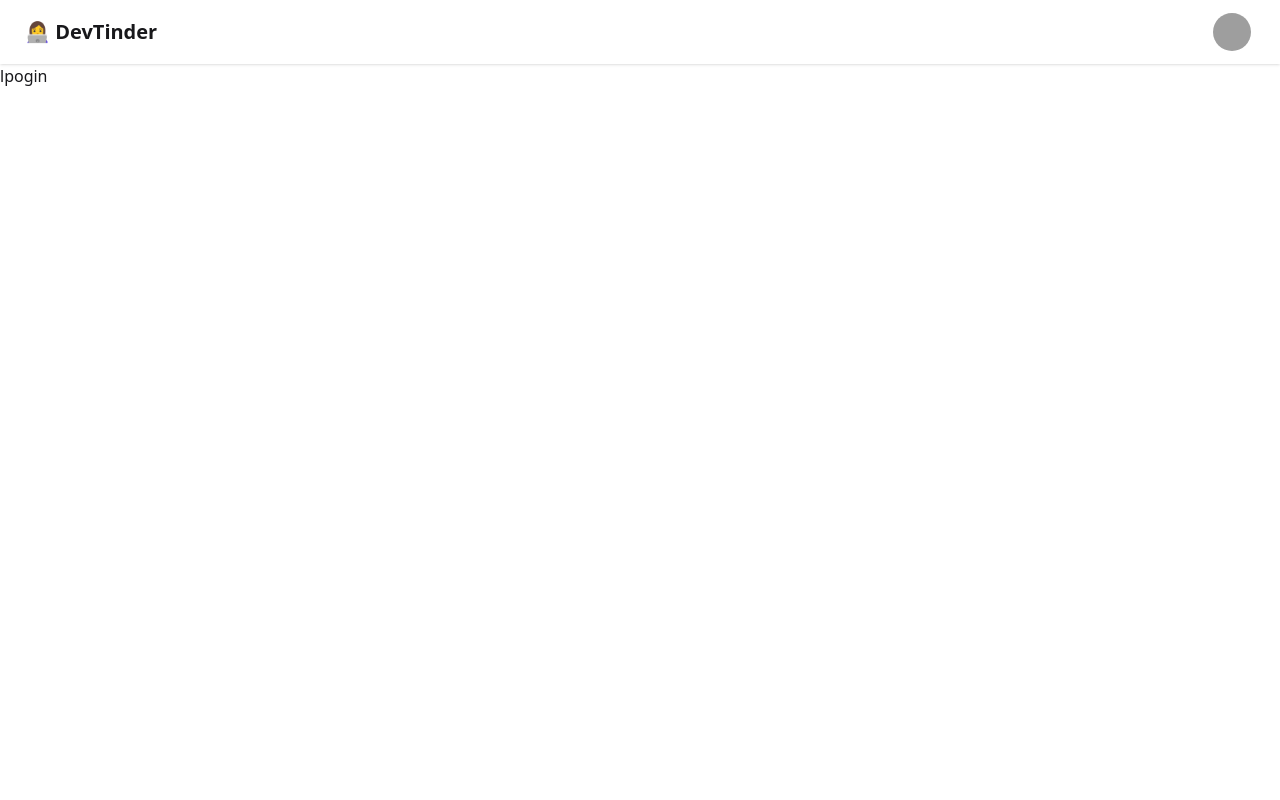
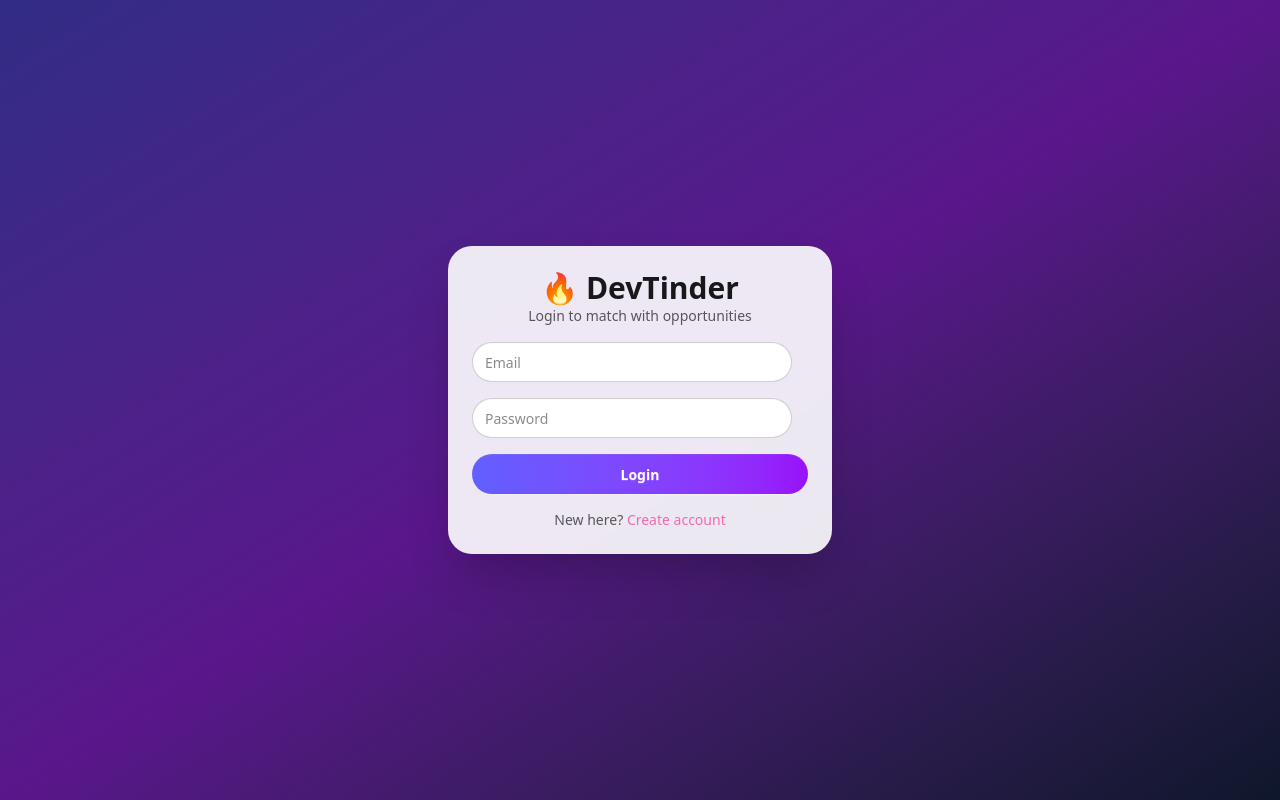
Before and after one commit to 2shiwangi000/DevTinder-fe, a React (Vite) app: page /login in a window 1280 px wide. Built offline with nearby package versions, Linux system fonts and the light colour scheme; grey boxes are pictures that could not be loaded.

Commit message:
login page UI modification

```diff
--- a/package.json
+++ b/package.json
@@ -11,6 +11,7 @@
   },
   "dependencies": {
     "@tailwindcss/vite": "^4.1.18",
+    "axios": "^1.13.4",
     "react": "^19.2.0",
     "react-dom": "^19.2.0",
     "react-router-dom": "^7.13.0",
--- a/src/Body.tsx
+++ b/src/Body.tsx
@@ -5,7 +5,7 @@ import { Outlet } from 'react-router-dom'
 const Body = () => {
   return (
     <div>
-      <Navbar/>
+      {/* <Navbar/> */}
       <Outlet/>
       {/* footer */}
     </div>
--- a/src/Login.tsx
+++ b/src/Login.tsx
@@ -1,11 +1,98 @@
-import React from 'react'
+import React, { useState } from "react";
+import { validateEmail, validatePassword } from "./utils/validators";
+import {login} from "../src/service/auth";
 
 const Login = () => {
+  const [email, setEmail] = useState("");
+  const [password, setPassword] = useState("");
+
+  const [errors, setErrors] = useState({
+    email: "",
+    password: "",
+  });
+
+  const handleSubmit = async(e: React.FormEvent) => {
+    e.preventDefault();
+
+    const emailError = validateEmail(email);
+    const passwordError = validatePassword(password);
+
+    setErrors({
+      email: emailError,
+      password: passwordError,
+    });
+
+    if (emailError || passwordError) return;
+
+    login(email,password)
+  };
+
   return (
-    <div>
-      lpogin
+    <div
+      className="min-h-screen flex items-center justify-center
+  bg-gradient-to-br from-indigo-900 via-purple-900 to-slate-900"
+    >
+      <div className="card w-96 bg-base-100/90 backdrop-blur shadow-2xl rounded-3xl">
+        <form onSubmit={handleSubmit} className="card-body gap-4">
+          {/* Header */}
+          <div className="text-center">
+            <h2 className="text-3xl font-bold">🔥 DevTinder</h2>
+            <p className="text-sm opacity-70">
+              Login to match with opportunities
+            </p>
+          </div>
+
+          {/* Email */}
+          <div>
+            <label className="input input-bordered flex items-center gap-2 rounded-full">
+              <input
+                type="email"
+                className="grow"
+                placeholder="Email"
+                value={email}
+                onChange={(e) => setEmail(e.target.value)}
+              />
+            </label>
+            {errors.email && (
+              <p className="text-error text-xs mt-1 ml-2">{errors.email}</p>
+            )}
+          </div>
+
+          {/* Password */}
+          <div>
+            <label className="input input-bordered flex items-center gap-2 rounded-full">
+              <input
+                type="password"
+                className="grow"
+                placeholder="Password"
+                value={password}
+                onChange={(e) => setPassword(e.target.value)}
+              />
+            </label>
+            {errors.password && (
+              <p className="text-error text-xs mt-1 ml-2">{errors.password}</p>
+            )}
+          </div>
+
+          {/* Button */}
+          <button
+            className="btn rounded-full text-white border-0
+  bg-gradient-to-r from-indigo-500 to-purple-600"
+          >
+            Login
+          </button>
+
+          {/* Footer */}
+          <p className="text-center text-sm opacity-70">
+            New here?{" "}
+            <span className="link link-hover text-pink-500">
+              Create account
+            </span>
+          </p>
+        </form>
+      </div>
     </div>
-  )
-}
+  );
+};
 
-export default Login
+export default Login;
--- /dev/null
+++ b/src/service/auth.ts
@@ -0,0 +1,13 @@
+import axios from "axios";
+
+export async function login(emailId:string, password:string) {
+  try {
+    const res = await axios.post("http://localhost:4000/login",{
+      emailId: emailId,
+      password: password,
+    });
+    console.log(res);
+  } catch (err) {
+    console.log(err);
+  }
+}
--- /dev/null
+++ b/src/utils/endpoints.ts
@@ -0,0 +1,5 @@
+export const ENDPOINTS = {
+    auth:{
+        login:''
+    }
+}
--- /dev/null
+++ b/src/utils/validators.ts
@@ -0,0 +1,19 @@
+// utils/validators.ts
+export const emailRegex =
+  /^[^\s@]+@[^\s@]+\.[^\s@]+$/;
+
+export const passwordRegex =
+  /^(?=.*\d)(?=.*[a-z])(?=.*[A-Z]).{8,}$/;
+
+export const validateEmail = (email: string) => {
+  if (!email) return "Email is required";
+  if (!emailRegex.test(email)) return "Invalid email address";
+  return "";
+};
+
+export const validatePassword = (password: string) => {
+  if (!password) return "Password is required";
+  if (!passwordRegex.test(password))
+    return "Password must contain 8+ chars, uppercase, lowercase & number";
+  return "";
+};
```
Also changed, not shown: 1 other file (tests, documents, lock files or other folders).
